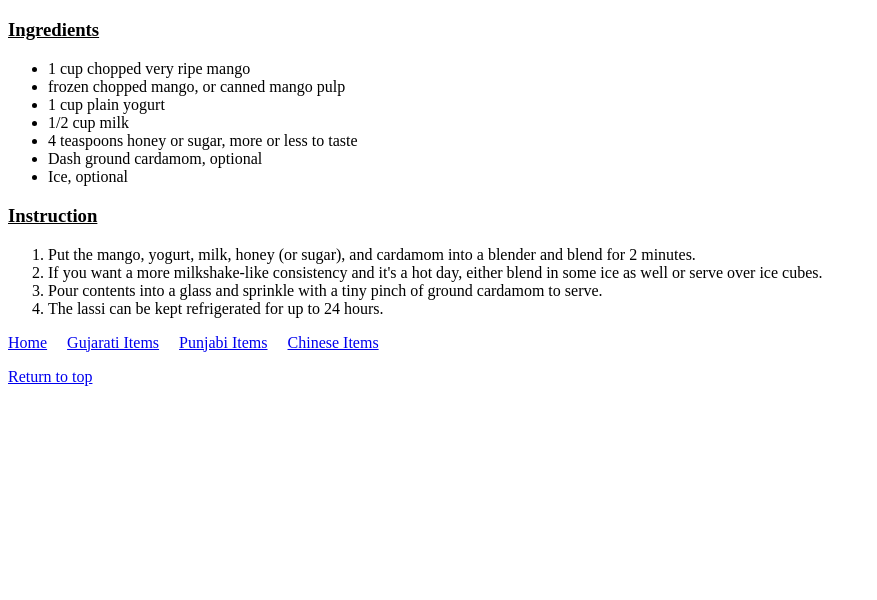
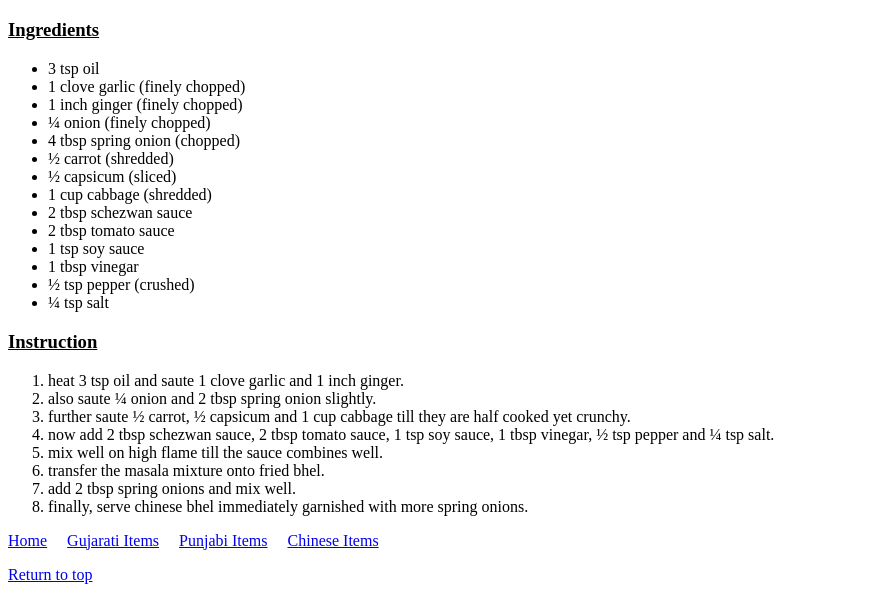
Before and after one commit to Pushpendra407/odin-recipes, a plain HTML site: page Chinese/chinese.html in a window 1280 px wide. Shown: the part 602-1202 px from the top of the page, without its empty margins (0-877 px from the left). Before the commit the page ends 1004 px from the top, so only its background shows below. Drawn offline with Linux system fonts and the light colour scheme.

Commit message:
add chinese recipe and modified punjabi recipe title

```diff
--- a/Chinese/chinese.html
+++ b/Chinese/chinese.html
@@ -2,7 +2,7 @@
 <html lang="en">
   <head>
     <meta charset="UTF-8" />
-    <title>Gujarati Recipe</title>
+    <title>Chinese Recipe</title>
   </head>
   <body id="header">
     <h1>Odin Menu Recipes</h1>
@@ -17,11 +17,10 @@
     </header>
 
     <main>
-      <h2>Crispy Fried Vegetarian Spring Rolls</h2>
+      <h2>Chinese Bhel</h2>
       <p>
-        Mango lassi is a delicious creamy drink with mango, yogurt, milk, a
-        little sugar, and a sprinkling of cardamom. It is cool and refreshing on
-        a hot day!
+        Chinese bhel is an adaptation of American Chopsuey Recipe and also a
+        fusion recipe that is made for Indian tastebuds.
       </p>
       <img
         src="/images/chinese.jpg"
@@ -32,31 +31,42 @@
 
       <h3><u>Ingredients</u></h3>
       <ul>
-        <li>1 cup chopped very ripe mango</li>
-        <li>frozen chopped mango, or canned mango pulp</li>
-        <li>1 cup plain yogurt</li>
-        <li>1/2 cup milk</li>
-        <li>4 teaspoons honey or sugar, more or less to taste</li>
-        <li>Dash ground cardamom, optional</li>
-        <li>Ice, optional</li>
+        <li>3 tsp oil</li>
+        <li>1 clove garlic (finely chopped)</li>
+        <li>1 inch ginger (finely chopped)</li>
+        <li>¼ onion (finely chopped)</li>
+        <li>4 tbsp spring onion (chopped)</li>
+        <li>½ carrot (shredded)</li>
+        <li>½ capsicum (sliced)</li>
+        <li>1 cup cabbage (shredded)</li>
+        <li>2 tbsp schezwan sauce</li>
+        <li>2 tbsp tomato sauce</li>
+        <li>1 tsp soy sauce</li>
+        <li>1 tbsp vinegar</li>
+        <li>½ tsp pepper (crushed)</li>
+        <li>¼ tsp salt</li>
       </ul>
 
       <h3><u>Instruction</u></h3>
       <ol>
+        <li>heat 3 tsp oil and saute 1 clove garlic and 1 inch ginger.</li>
+        <li>also saute ¼ onion and 2 tbsp spring onion slightly.</li>
         <li>
-          Put the mango, yogurt, milk, honey (or sugar), and cardamom into a
-          blender and blend for 2 minutes.
-        </li>
-        <li>
-          If you want a more milkshake-like consistency and it's a hot day,
-          either blend in some ice as well or serve over ice cubes.
-        </li>
-        <li>
-          Pour contents into a glass and sprinkle with a tiny pinch of ground
-          cardamom to serve.
+          further saute ½ carrot, ½ capsicum and 1 cup cabbage till they are
+          half cooked yet crunchy.
         </li>
 
-        <li>The lassi can be kept refrigerated for up to 24 hours.</li>
+        <li>
+          now add 2 tbsp schezwan sauce, 2 tbsp tomato sauce, 1 tsp soy sauce, 1
+          tbsp vinegar, ½ tsp pepper and ¼ tsp salt.
+        </li>
+        <li>mix well on high flame till the sauce combines well.</li>
+        <li>transfer the masala mixture onto fried bhel.</li>
+        <li>add 2 tbsp spring onions and mix well.</li>
+        <li>
+          finally, serve chinese bhel immediately garnished with more spring
+          onions.
+        </li>
       </ol>
     </main>
 
@@ -65,8 +75,8 @@
         <a href="../index.html">Home</a> &nbsp;&nbsp;&nbsp;
         <a href="../Gujarati/gujarati.html">Gujarati Items</a>
         &nbsp;&nbsp;&nbsp;
-        <a href="punjabi.html">Punjabi Items</a> &nbsp;&nbsp;&nbsp;
-        <a href="../Chinese/chinese.html">Chinese Items</a>
+        <a href="../Punjabi/punjabi.html">Punjabi Items</a> &nbsp;&nbsp;&nbsp;
+        <a href="chinese.html">Chinese Items</a>
       </nav>
 
       <p><a href="#header">Return to top </a></p>
```
Also changed, not shown: Punjabi/punjabi.html (+1 -1 lines), index.html (+1 -1 lines), images/chinese.jpg.
